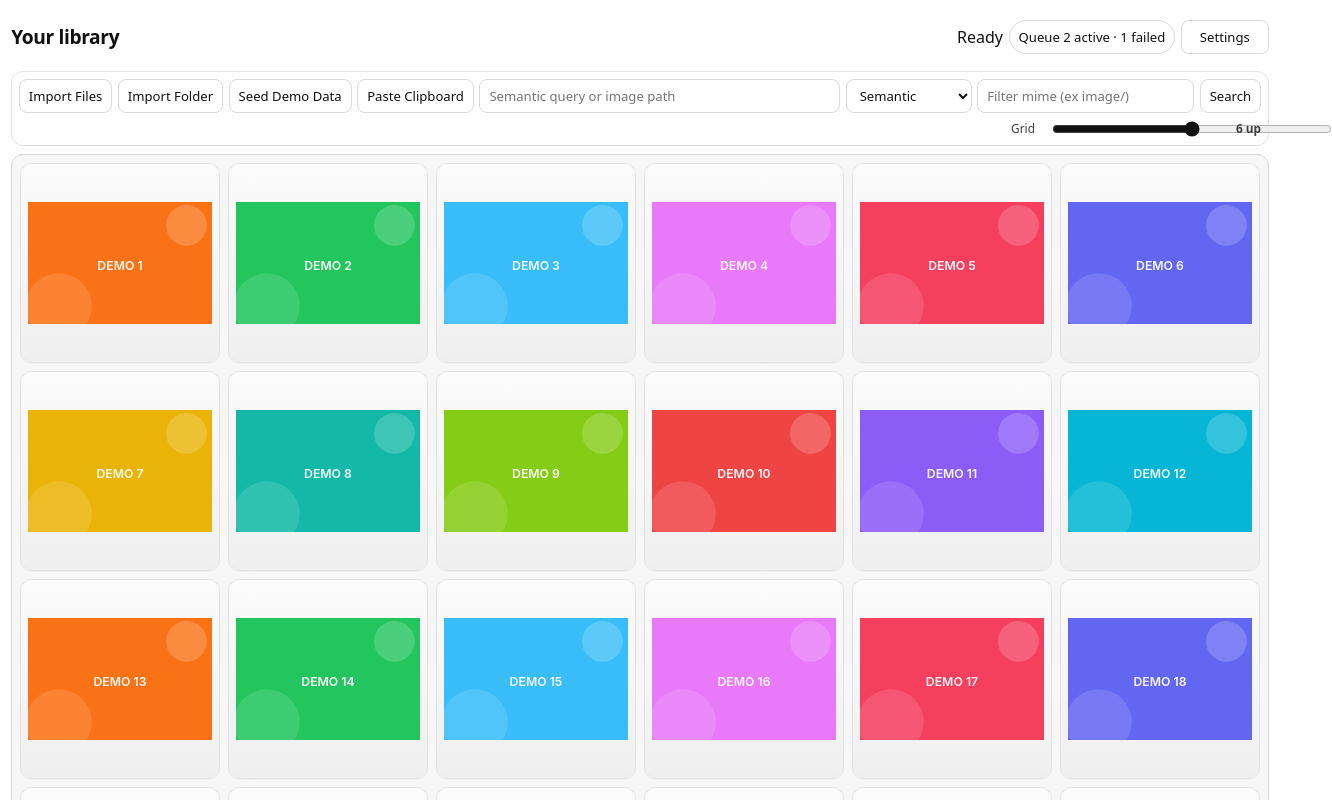
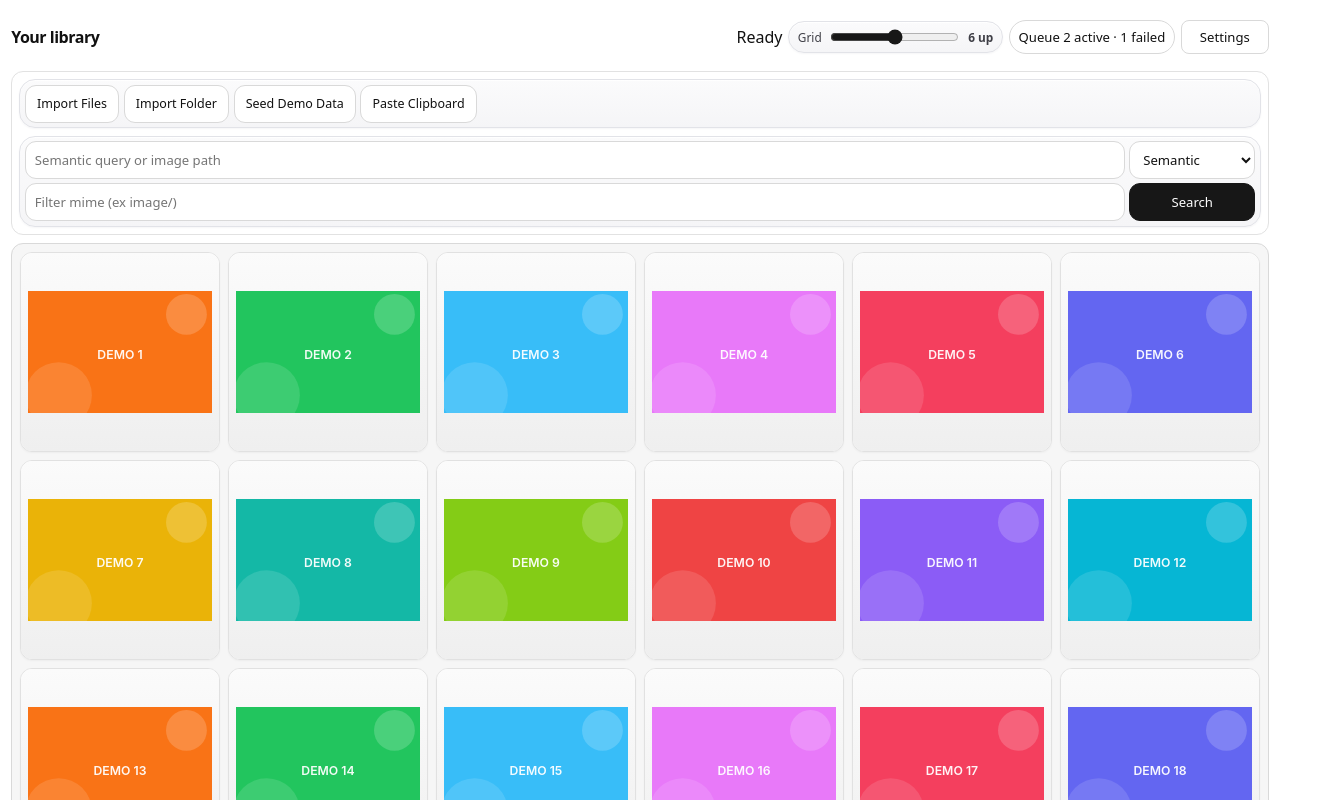
Before and after one commit to rustyameadows/vector-space, a React (Vite) app in the folder apps/desktop/: page / in a window 1280 px wide. Shown: the top 800 px of the page, 1332 px wide, since content can reach past the window. Built offline with nearby package versions, Linux system fonts and the light colour scheme.

Commit message:
Fix imported grid thumbnails

```diff
--- a/apps/desktop/src/renderer/App.tsx
+++ b/apps/desktop/src/renderer/App.tsx
@@ -579,6 +579,22 @@ export const App = () => {
         </div>
         <div className="header-actions">
           <p className="message-pill">{message}</p>
+          <label className="header-grid-control" htmlFor="grid-size-slider">
+            <span className="grid-size-label">Grid</span>
+            <input
+              id="grid-size-slider"
+              className="grid-size-slider"
+              type="range"
+              min={MIN_GRID_COLUMNS}
+              max={MAX_GRID_COLUMNS}
+              step={1}
+              value={gridColumns}
+              onInput={(event) => handleGridColumnsChange(event.currentTarget.value)}
+              onChange={(event) => handleGridColumnsChange(event.target.value)}
+              aria-label="Grid columns"
+            />
+            <output htmlFor="grid-size-slider">{formatGridColumnsLabel(gridColumns)}</output>
+          </label>
           <button className="jobs-pill" onClick={() => setShowJobs(true)} disabled={busy}>
             {jobPillLabel}
           </button>
@@ -589,7 +605,8 @@ export const App = () => {
       </header>
 
       <section className="toolbar panel">
-        <div className="toolbar-group toolbar-line">
+        <div className="toolbar-layout">
+          <div className="toolbar-cluster toolbar-imports">
             <button onClick={onImportFiles} disabled={busy}>
               Import Files
             </button>
@@ -624,6 +641,9 @@ export const App = () => {
             >
               Paste Clipboard
             </button>
+          </div>
+
+          <div className="toolbar-cluster toolbar-search">
             <input
               value={search}
               onChange={(event) => setSearch(event.target.value)}
@@ -647,22 +667,7 @@ export const App = () => {
             <button onClick={runSearch} disabled={busy || !hasApiKey}>
               Search
             </button>
-          <label className="grid-size-control" htmlFor="grid-size-slider">
-            <span>Grid</span>
-            <input
-              id="grid-size-slider"
-              className="grid-size-slider"
-              type="range"
-              min={MIN_GRID_COLUMNS}
-              max={MAX_GRID_COLUMNS}
-              step={1}
-              value={gridColumns}
-              onInput={(event) => handleGridColumnsChange(event.currentTarget.value)}
-              onChange={(event) => handleGridColumnsChange(event.target.value)}
-              aria-label="Grid columns"
-            />
-            <output htmlFor="grid-size-slider">{formatGridColumnsLabel(gridColumns)}</output>
-          </label>
+          </div>
         </div>
       </section>
 
--- a/apps/desktop/src/renderer/styles.css
+++ b/apps/desktop/src/renderer/styles.css
@@ -66,19 +66,21 @@ select:disabled {
   display: flex;
   justify-content: space-between;
   align-items: center;
+  gap: 0.75rem;
 }
 
 .title-wrap h1 {
   margin: 0;
-  font-size: 1.2rem;
-  font-weight: 600;
-  letter-spacing: -0.02em;
+  font-size: 1rem;
+  font-weight: 700;
+  letter-spacing: -0.03em;
 }
 
 .header-actions {
   display: flex;
   align-items: center;
   gap: 0.35rem;
+  flex-wrap: wrap;
 }
 
 .message-pill,
@@ -86,6 +88,26 @@ select:disabled {
   border-radius: 999px;
   background: #ffffff;
   color: #111111;
+  white-space: nowrap;
+}
+
+.header-grid-control {
+  min-width: 182px;
+  display: grid;
+  grid-template-columns: auto minmax(86px, 1fr) auto;
+  align-items: center;
+  gap: 0.42rem;
+  padding: 0.32rem 0.55rem;
+  border: 1px solid #e2e3e8;
+  border-radius: 999px;
+  background: linear-gradient(180deg, #fbfbfc 0%, #f5f5f7 100%);
+  box-shadow:
+    inset 0 1px 0 rgba(255, 255, 255, 0.9),
+    0 1px 2px rgba(15, 23, 42, 0.04);
+}
+
+.header-grid-control output {
+  min-width: 3.5ch;
 }
 
 .settings-btn {
@@ -93,44 +115,81 @@ select:disabled {
 }
 
 .toolbar {
-  padding: 0.42rem;
+  padding: 0.45rem;
 }
 
-.toolbar-group {
+.toolbar-layout {
   display: flex;
   align-items: center;
-  gap: 0.35rem;
-  flex-wrap: wrap;
+  gap: 0.45rem;
+  flex-wrap: nowrap;
 }
 
-.toolbar-line input:nth-of-type(1) {
-  min-width: 280px;
-  flex: 1;
+.toolbar-cluster {
+  min-width: 0;
+  display: flex;
+  align-items: center;
+  gap: 0.28rem;
+  padding: 0.28rem;
+  border: 1px solid #e2e3e8;
+  border-radius: 16px;
+  background: linear-gradient(180deg, #fbfbfc 0%, #f5f5f7 100%);
+  box-shadow:
+    inset 0 1px 0 rgba(255, 255, 255, 0.9),
+    0 1px 2px rgba(15, 23, 42, 0.04);
 }
 
-.toolbar-line input:nth-of-type(2) {
-  min-width: 210px;
+.toolbar-cluster button,
+.toolbar-cluster input,
+.toolbar-cluster select {
+  height: 38px;
+  border-radius: 11px;
+  white-space: nowrap;
 }
 
-.grid-size-control {
-  margin-left: auto;
-  display: grid;
-  grid-template-columns: auto minmax(130px, 170px) auto;
-  align-items: center;
-  gap: 0.4rem;
-  min-width: 250px;
+.toolbar-imports {
+  flex: 0 1 auto;
 }
 
-.grid-size-control span,
-.grid-size-control output {
+.toolbar-imports button {
+  padding-inline: 0.7rem;
+  font-size: 0.78rem;
+}
+
+.toolbar-search {
+  flex: 1 1 auto;
+  display: grid;
+  grid-template-columns: minmax(0, 1.2fr) auto minmax(0, 0.78fr) auto;
+}
+
+.toolbar-search input,
+.toolbar-search select,
+.toolbar-search button {
+  min-width: 0;
+}
+
+.toolbar-search button {
+  background: #171717;
+  color: #ffffff;
+  border-color: #171717;
+  padding-inline: 0.8rem;
+}
+
+.toolbar-search button:hover:not(:disabled) {
+  border-color: #171717;
+  background: #09090b;
+}
+
+.grid-size-label,
+.header-grid-control output {
   font-size: 0.74rem;
   color: #3f3f46;
   white-space: nowrap;
 }
 
-.grid-size-control output {
+.header-grid-control output {
   text-align: right;
-  font-weight: 600;
+  font-weight: 700;
 }
 
 .grid-size-slider {
@@ -138,7 +197,8 @@ select:disabled {
   height: auto;
   border: none;
   background: transparent;
-  accent-color: #111111;
+  accent-color: #171717;
+  min-width: 0;
 }
 
 .content {
@@ -714,6 +774,25 @@ ul {
     height: auto;
   }
 
+  .toolbar-layout {
+    display: grid;
+    grid-template-columns: 1fr;
+  }
+
+  .toolbar-search {
+    flex: initial;
+    grid-template-columns: minmax(0, 1fr) auto;
+  }
+
+  .toolbar-search input:nth-of-type(2) {
+    grid-column: 1 / 2;
+  }
+
+  .toolbar-search button {
+    grid-column: 2 / 3;
+    grid-row: 2 / 3;
+  }
+
   .grid {
     min-height: 440px;
   }
@@ -742,10 +821,28 @@ ul {
 }
 
 @media (max-width: 880px) {
-  .grid-size-control {
-    margin-left: 0;
+  .app-header {
+    align-items: flex-start;
+    flex-direction: column;
+  }
+
+  .header-actions {
     width: 100%;
-    grid-template-columns: auto 1fr auto;
+    justify-content: flex-start;
+  }
+
+  .header-grid-control {
+    min-width: 0;
+    width: 100%;
+  }
+
+  .toolbar-search {
+    grid-template-columns: 1fr;
+  }
+
+  .toolbar-search button {
+    grid-column: auto;
+    grid-row: auto;
   }
 
   .asset-viewer-head {
```
Lines whose indentation alone changed are shown as unchanged.
